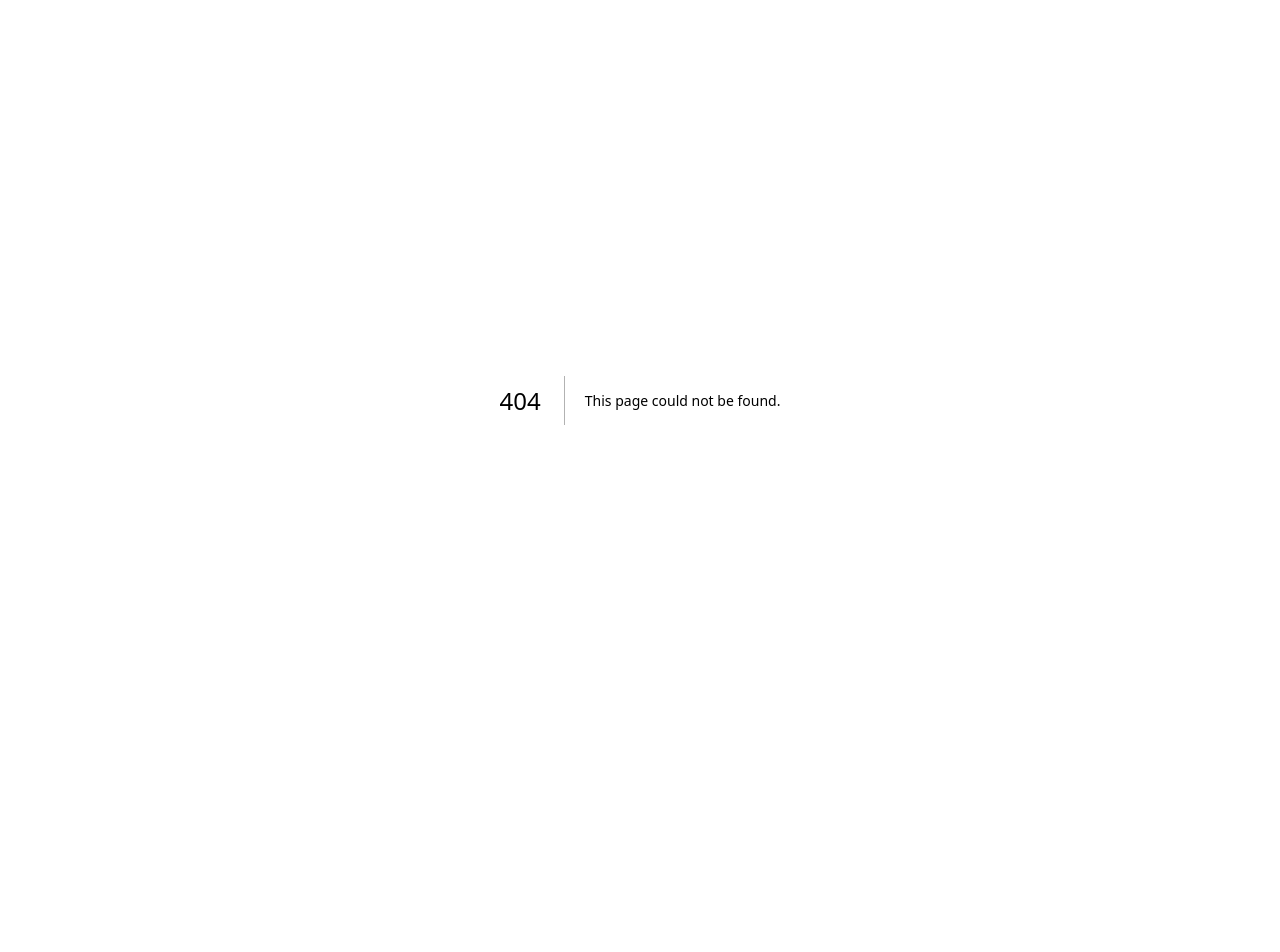
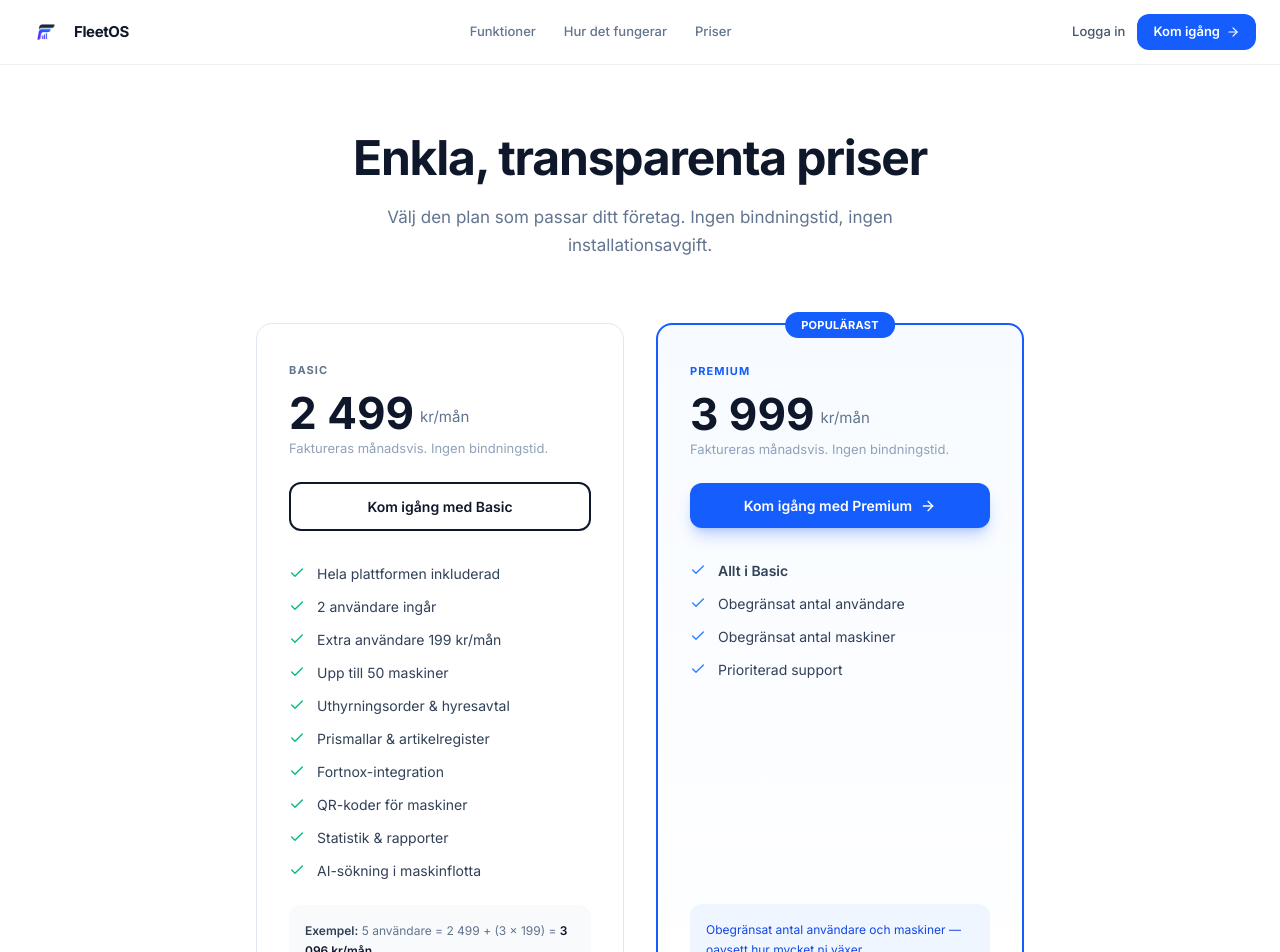
Before and after one commit to DavidWestlundcode/Fleetrent, a Next.js app: page /priser in a window 1280 px wide. Before the commit this address had no page. Shown: the top 952 px of the page. Before the commit the page ends 800 px from the top, so only its background shows below. Built offline with nearby package versions, Linux system fonts and the light colour scheme.

Commit message:
Add pricing page at /priser with Basic and Premium plans

```diff
--- a/src/app/page.tsx
+++ b/src/app/page.tsx
@@ -392,7 +392,7 @@ export default function LandingPage() {
             {[
               { label: 'Funktioner', href: '#features' },
               { label: 'Hur det fungerar', href: '#how-it-works' },
-              { label: 'Kundberättelser', href: '#testimonials' },
+              { label: 'Priser', href: '/priser' },
             ].map(({ label, href }) => (
               <a key={label} href={href} className="px-3 py-1.5 text-[13px] text-slate-500 hover:text-slate-900 hover:bg-slate-100 rounded-lg transition-colors font-medium">
                 {label}
--- /dev/null
+++ b/src/app/priser/page.tsx
@@ -0,0 +1,196 @@
+import Link from 'next/link';
+import { Check, ArrowRight, Zap } from 'lucide-react';
+import { Logo } from '@/components/ui/Logo';
+
+const BASIC_FEATURES = [
+  'Hela plattformen inkluderad',
+  '2 användare ingår',
+  'Extra användare 199 kr/mån',
+  'Upp till 50 maskiner',
+  'Uthyrningsorder & hyresavtal',
+  'Prismallar & artikelregister',
+  'Fortnox-integration',
+  'QR-koder för maskiner',
+  'Statistik & rapporter',
+  'AI-sökning i maskinflotta',
+];
+
+const PREMIUM_FEATURES = [
+  'Allt i Basic',
+  'Obegränsat antal användare',
+  'Obegränsat antal maskiner',
+  'Prioriterad support',
+];
+
+export default function PriserPage() {
+  return (
+    <div className="min-h-screen bg-white">
+      {/* Navbar */}
+      <header className="fixed top-0 left-0 right-0 z-50 bg-white/80 backdrop-blur-xl border-b border-slate-200/60">
+        <div className="max-w-7xl mx-auto px-6 h-16 flex items-center justify-between">
+          <Link href="/" className="flex items-center gap-2">
+            <Logo size={28} />
+            <span className="font-bold text-slate-900 text-[15px] tracking-tight">FleetOS</span>
+          </Link>
+          <nav className="hidden md:flex items-center gap-1">
+            {[
+              { label: 'Funktioner', href: '/#features' },
+              { label: 'Hur det fungerar', href: '/#how-it-works' },
+              { label: 'Priser', href: '/priser' },
+            ].map(({ label, href }) => (
+              <Link key={label} href={href} className="px-3 py-1.5 text-[13px] text-slate-500 hover:text-slate-900 hover:bg-slate-100 rounded-lg transition-colors font-medium">
+                {label}
+              </Link>
+            ))}
+          </nav>
+          <div className="flex items-center gap-3">
+            <Link href="/login" className="text-[13px] font-medium text-slate-600 hover:text-slate-900 transition-colors">
+              Logga in
+            </Link>
+            <Link href="/kom-igang" className="flex items-center gap-1.5 px-4 py-2 bg-blue-600 hover:bg-blue-700 text-white text-[13px] font-semibold rounded-xl transition-colors">
+              Kom igång <ArrowRight className="w-3.5 h-3.5" />
+            </Link>
+          </div>
+        </div>
+      </header>
+
+      <div className="pt-32 pb-24 px-6">
+        <div className="max-w-5xl mx-auto">
+
+          {/* Header */}
+          <div className="text-center mb-16">
+            <h1 className="text-[48px] font-bold text-slate-900 tracking-tight leading-tight mb-4">
+              Enkla, transparenta priser
+            </h1>
+            <p className="text-[17px] text-slate-500 max-w-lg mx-auto leading-relaxed">
+              Välj den plan som passar ditt företag. Ingen bindningstid, ingen installationsavgift.
+            </p>
+          </div>
+
+          {/* Pricing cards */}
+          <div className="grid grid-cols-1 md:grid-cols-2 gap-8 max-w-3xl mx-auto">
+
+            {/* Basic */}
+            <div className="rounded-2xl border border-slate-200 p-8 flex flex-col">
+              <div className="mb-6">
+                <span className="inline-block text-[11px] font-bold tracking-widest text-slate-500 uppercase mb-3">Basic</span>
+                <div className="flex items-end gap-1.5 mb-1">
+                  <span className="text-[44px] font-bold text-slate-900 leading-none">2 499</span>
+                  <span className="text-slate-500 text-[15px] mb-1.5">kr/mån</span>
+                </div>
+                <p className="text-[13px] text-slate-400">Faktureras månadsvis. Ingen bindningstid.</p>
+              </div>
+
+              <Link
+                href="/kom-igang"
+                className="w-full flex items-center justify-center gap-2 py-3 border-2 border-slate-900 text-slate-900 hover:bg-slate-900 hover:text-white font-semibold rounded-xl transition-all text-[14px] mb-8"
+              >
+                Kom igång med Basic
+              </Link>
+
+              <ul className="space-y-3 flex-1">
+                {BASIC_FEATURES.map(f => (
+                  <li key={f} className="flex items-start gap-3 text-[14px] text-slate-700">
+                    <Check className="w-4 h-4 text-emerald-500 shrink-0 mt-0.5" />
+                    {f}
+                  </li>
+                ))}
+              </ul>
+
+              <div className="mt-6 p-4 bg-slate-50 rounded-xl">
+                <p className="text-[12px] text-slate-500 leading-relaxed">
+                  <span className="font-semibold text-slate-700">Exempel:</span> 5 användare = 2 499 + (3 × 199) = <span className="font-semibold text-slate-900">3 096 kr/mån</span>
+                </p>
+              </div>
+            </div>
+
+            {/* Premium */}
+            <div className="rounded-2xl border-2 border-blue-600 p-8 flex flex-col relative bg-gradient-to-b from-blue-50/50 to-white">
+              <div className="absolute -top-3.5 left-1/2 -translate-x-1/2">
+                <span className="bg-blue-600 text-white text-[11px] font-bold px-4 py-1.5 rounded-full tracking-wide">
+                  POPULÄRAST
+                </span>
+              </div>
+
+              <div className="mb-6">
+                <span className="inline-block text-[11px] font-bold tracking-widest text-blue-600 uppercase mb-3">Premium</span>
+                <div className="flex items-end gap-1.5 mb-1">
+                  <span className="text-[44px] font-bold text-slate-900 leading-none">3 999</span>
+                  <span className="text-slate-500 text-[15px] mb-1.5">kr/mån</span>
+                </div>
+                <p className="text-[13px] text-slate-400">Faktureras månadsvis. Ingen bindningstid.</p>
+              </div>
+
+              <Link
+                href="/kom-igang"
+                className="w-full flex items-center justify-center gap-2 py-3 bg-blue-600 hover:bg-blue-700 text-white font-semibold rounded-xl transition-all text-[14px] mb-8 shadow-lg shadow-blue-600/25"
+              >
+                Kom igång med Premium
+                <ArrowRight className="w-4 h-4" />
+              </Link>
+
+              <ul className="space-y-3 flex-1">
+                {PREMIUM_FEATURES.map(f => (
+                  <li key={f} className="flex items-start gap-3 text-[14px] text-slate-700">
+                    <Check className="w-4 h-4 text-blue-500 shrink-0 mt-0.5" />
+                    {f === 'Allt i Basic' ? <span className="font-semibold">{f}</span> : f}
+                  </li>
+                ))}
+              </ul>
+
+              <div className="mt-6 p-4 bg-blue-50 rounded-xl">
+                <p className="text-[12px] text-blue-700 leading-relaxed">
+                  Obegränsat antal användare och maskiner — oavsett hur mycket ni växer.
+                </p>
+              </div>
+            </div>
+          </div>
+
+          {/* FAQ */}
+          <div className="mt-20 max-w-2xl mx-auto">
+            <h2 className="text-[24px] font-bold text-slate-900 text-center mb-10">Vanliga frågor</h2>
+            <div className="space-y-6">
+              {[
+                {
+                  q: 'Kan jag byta plan?',
+                  a: 'Ja, kontakta oss så hjälper vi dig uppgradera eller nedgradera när som helst.',
+                },
+                {
+                  q: 'Vad räknas som en "användare"?',
+                  a: 'Varje person som har ett inloggningskonto i FleetOS räknas som en användare — oavsett roll (admin, säljare eller verkstad).',
+                },
+                {
+                  q: 'Finns det en bindningstid?',
+                  a: 'Nej. Du betalar månad för månad och kan avsluta när du vill.',
+                },
+                {
+                  q: 'Ingår support?',
+                  a: 'Ja, support via e-post ingår i båda planerna. Premium-kunder får prioriterad hantering.',
+                },
+              ].map(({ q, a }) => (
+                <div key={q} className="border-b border-slate-100 pb-6">
+                  <h3 className="font-semibold text-slate-900 mb-2">{q}</h3>
+                  <p className="text-[14px] text-slate-500 leading-relaxed">{a}</p>
+                </div>
+              ))}
+            </div>
+          </div>
+
+          {/* CTA */}
+          <div className="mt-20 text-center">
+            <p className="text-slate-500 text-[14px] mb-6">Osäker på vilken plan som passar? Kontakta oss så hjälper vi dig.</p>
+            <div className="flex flex-col sm:flex-row items-center justify-center gap-3">
+              <Link href="/kom-igang" className="flex items-center gap-2 px-6 py-3 bg-blue-600 hover:bg-blue-700 text-white font-semibold rounded-xl transition-colors text-[14px]">
+                Starta gratis testperiod <ArrowRight className="w-4 h-4" />
+              </Link>
+              <a href="mailto:info@fleetos.se" className="flex items-center gap-2 px-6 py-3 border border-slate-200 hover:border-slate-300 text-slate-700 font-medium rounded-xl transition-colors text-[14px]">
+                Kontakta oss
+              </a>
+            </div>
+          </div>
+
+        </div>
+      </div>
+    </div>
+  );
+}
```
